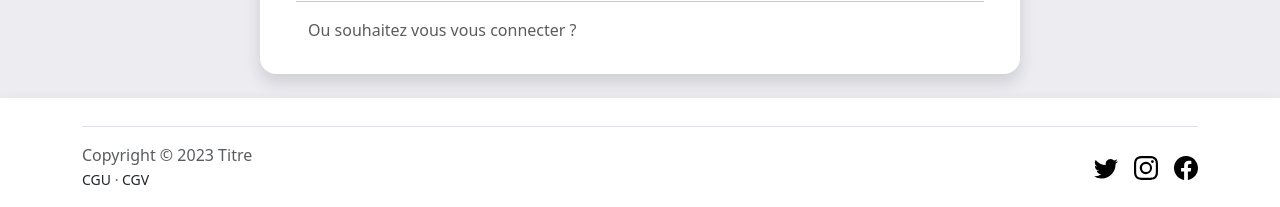
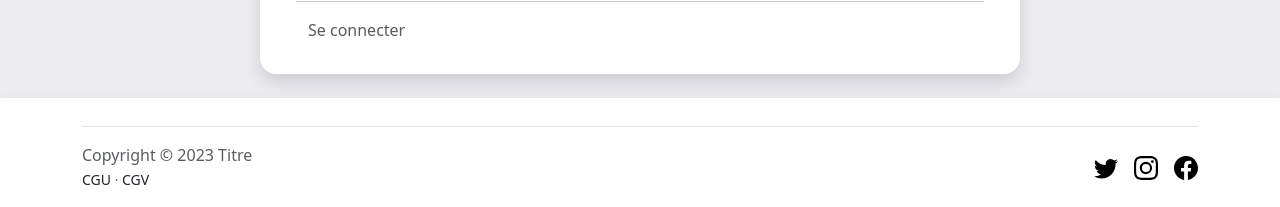
Before and after one commit to Bl0ckincraft/Angel-x-Devil, a Symfony app: template templates/security/register.html.twig in a window 1280 px wide. Shown: the part 758-965 px from the top of the page. Run offline with Twig, Linux system fonts and the light colour scheme; the template is opened without the code that fills it, so the values that code supplies are empty; form fields are guessed from the names that the template uses; some libraries are stand-ins or nearby versions.

Commit message:
Some changes

```diff
--- a/templates/security/login.html.twig
+++ b/templates/security/login.html.twig
@@ -70,7 +70,7 @@
 
                     <hr>
 
-                    <span data-keep-query="true" data-route="app_register" class="app-link cursor-pointer text-muted link-dark">Ou souhaitez vous créer un compte ?</span>
+                    <span data-keep-query="true" data-route="app_register" class="app-link cursor-pointer text-muted link-dark">Créer un compte</span>
                     <span class="cursor-pointer text-muted mb-3 link-dark">Mot de passe oublié ?</span>
                 </form>
             </div>
--- a/templates/security/register.html.twig
+++ b/templates/security/register.html.twig
@@ -23,7 +23,7 @@
                     <hr>
 
                     <div class="mb-3">
-                        <span data-keep-query="true" data-route="app_login" class="mb-3 app-link cursor-pointer text-muted link-dark">Ou souhaitez vous vous connecter ?</span>
+                        <span data-keep-query="true" data-route="app_login" class="mb-3 app-link cursor-pointer text-muted link-dark">Se connecter</span>
                     </div>
                 </div>
             </div>
```
